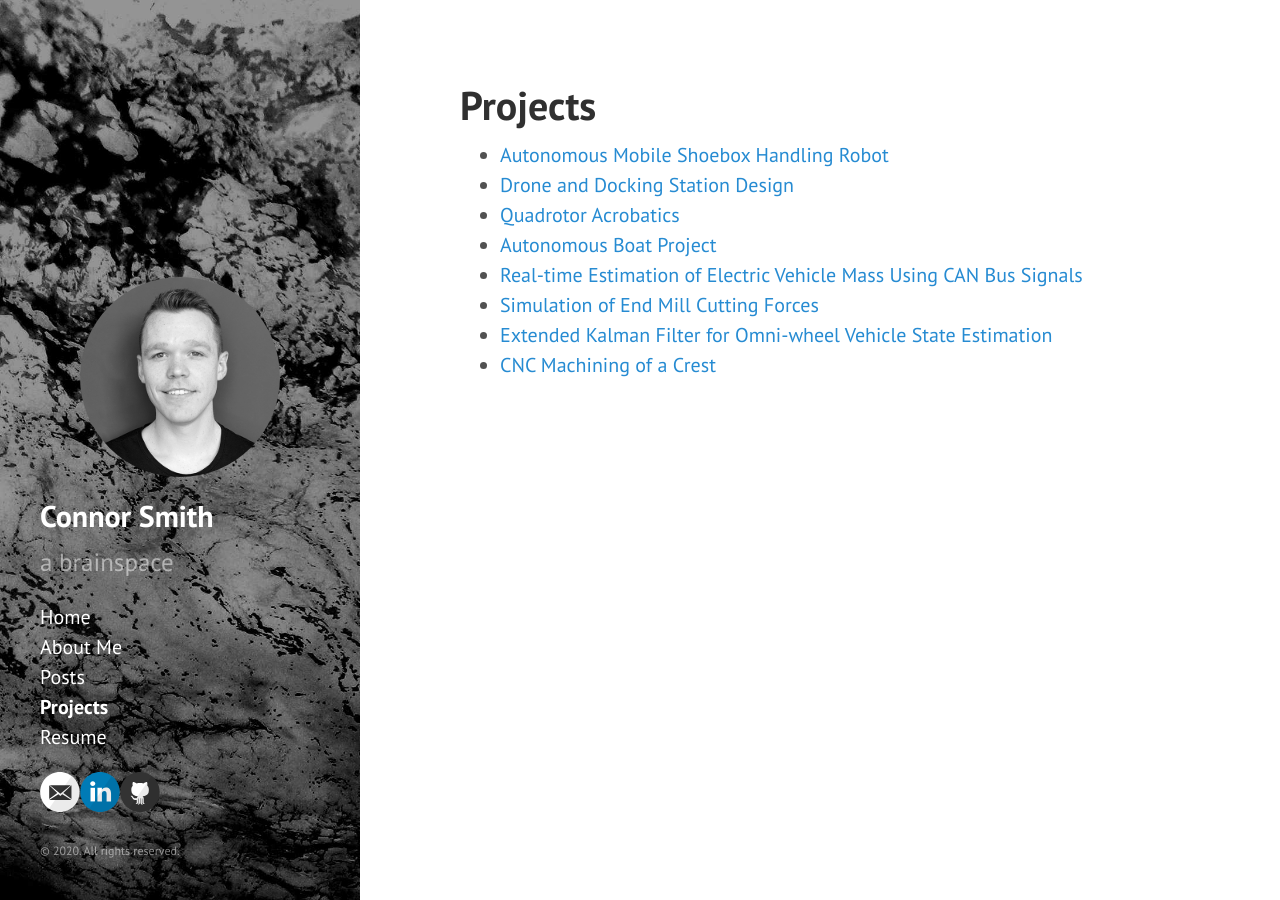
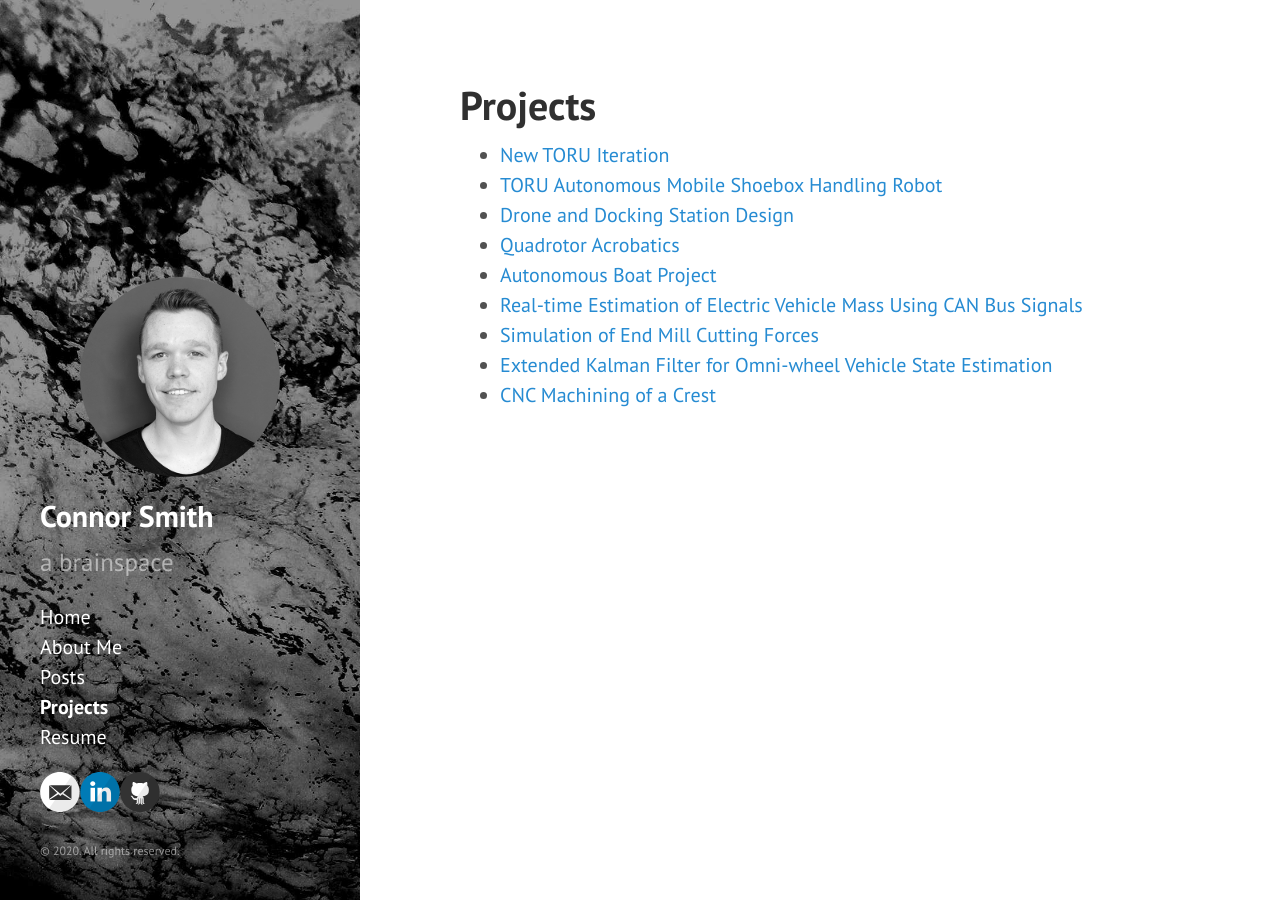
Before and after one commit to connorsmith/connorsmith.github.io, a Jekyll site: the page built from projects.md, in a window 1280 px wide. Built offline with Jekyll 4.4.1, drawn with Linux system fonts in a browser that asks for light colours.

Commit message:
Update Projects index

```diff
--- a/projects.md
+++ b/projects.md
@@ -2,7 +2,8 @@
 layout: page
 title: Projects
 ---
-* [Autonomous Mobile Shoebox Handling Robot]({{ site.url }}/2019/10/09/magazino/)
+* [New TORU Iteration]({{ site.url }}/2020/06/18/magazino-2/)
+* [TORU Autonomous Mobile Shoebox Handling Robot]({{ site.url }}/2019/10/09/magazino/)
 * [Drone and Docking Station Design]({{ site.url }}/2018/02/17/rr-mech-design/)
 * [Quadrotor Acrobatics]({{ site.url }}/2018/02/17/rr-acrobatics/)
 * [Autonomous Boat Project]({{ site.url }}/2015/01/13/autonomous-boat-project/)
```
